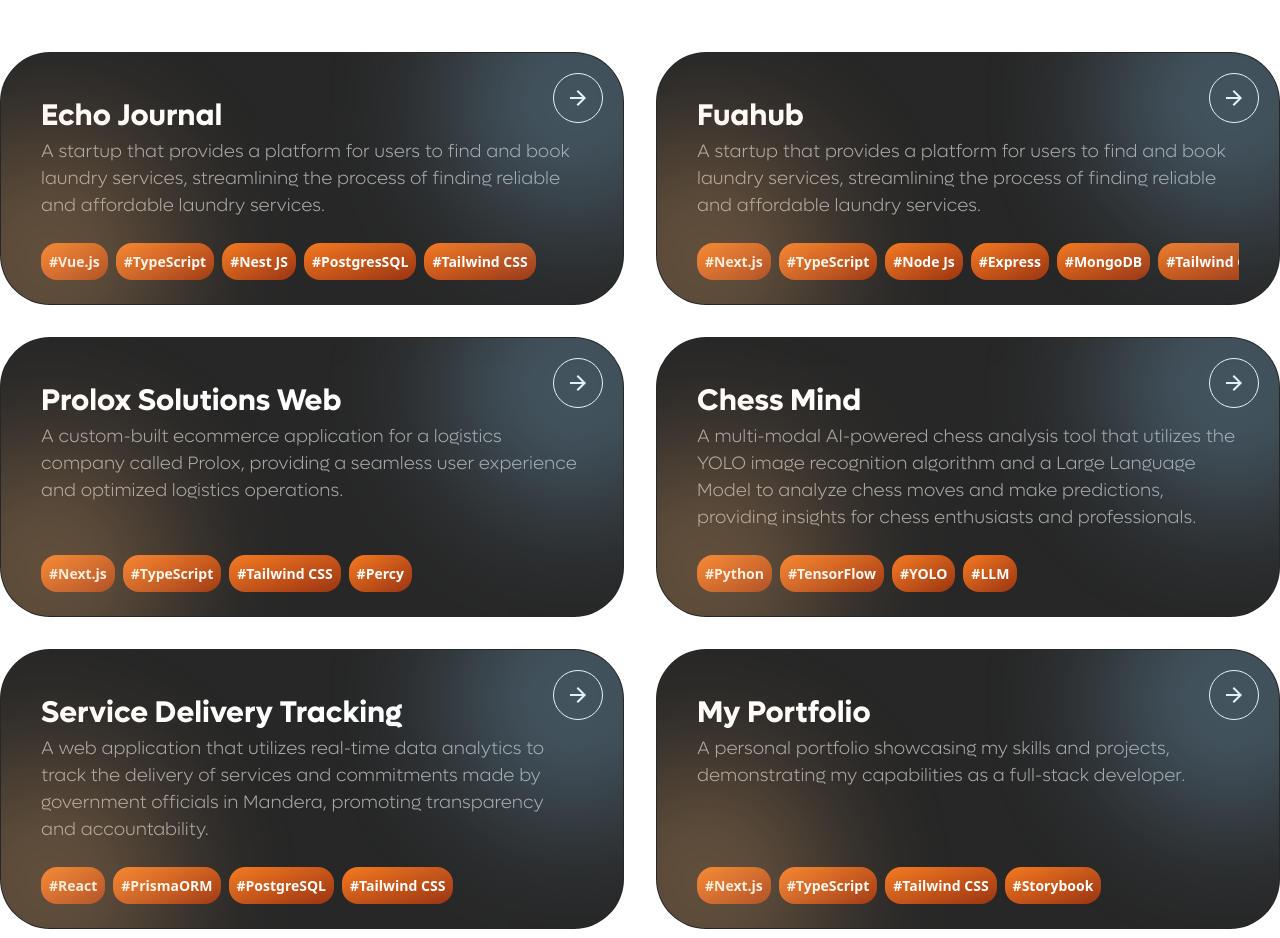
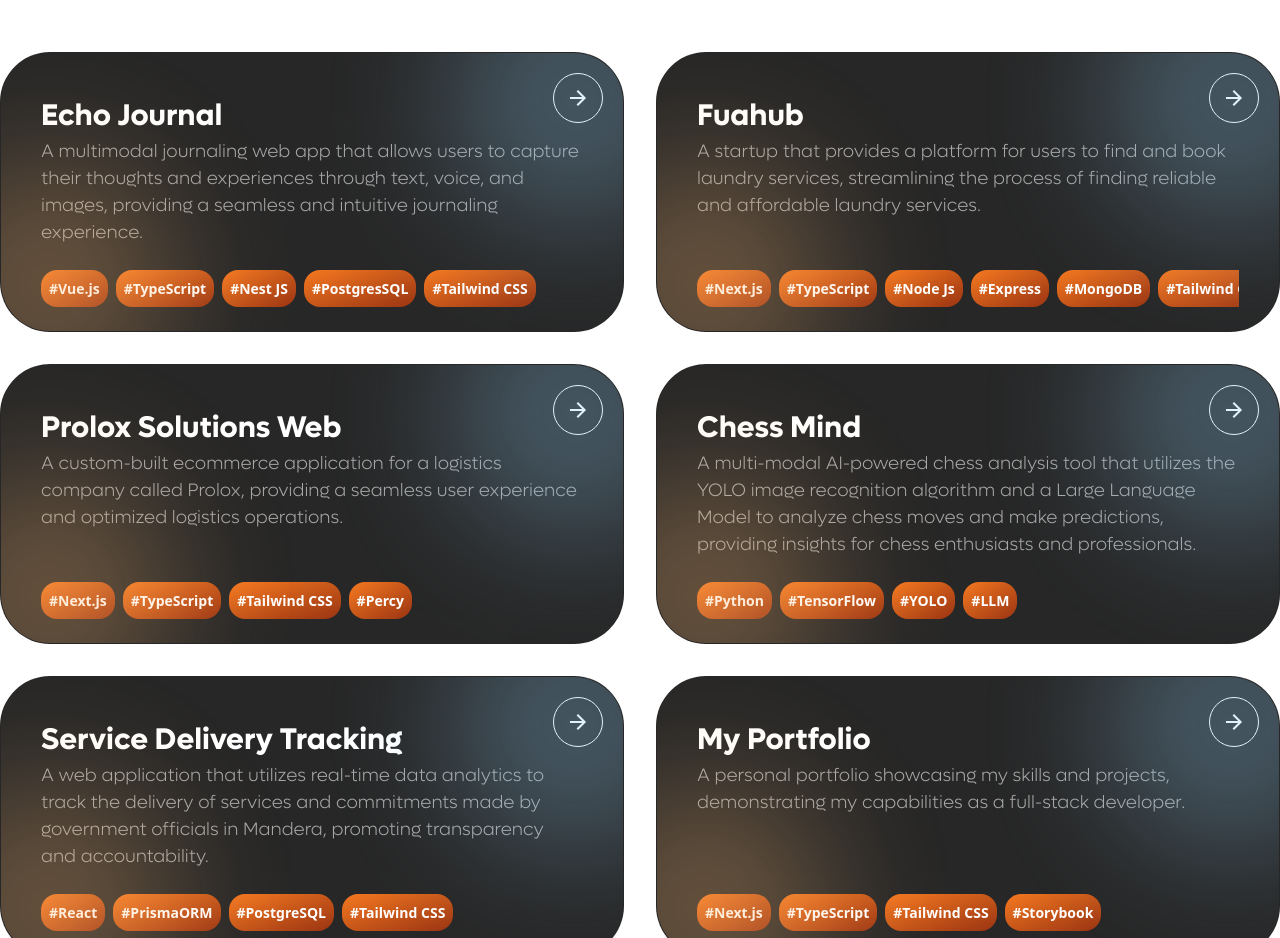
Before and after one commit to clive-limo/my-portfolio-updated, a Next.js app: page / in a window 1280 px wide. Shown: the part 3700-4638 px from the top of the page. Built offline with nearby package versions, Linux system fonts and the light colour scheme.

Commit message:
fix: echo journal description

```diff
--- a/src/components/Projects.tsx
+++ b/src/components/Projects.tsx
@@ -14,7 +14,7 @@ export default function Projects() {
         <div className="mt-5 flex flex-col gap-3 lg:grid lg:grid-cols-2 lg:gap-8">
           <ProjectsCard
             title="Echo Journal"
-            description="A startup that provides a platform for users to find and book laundry services, streamlining the process of finding reliable and affordable laundry services."
+            description="A multimodal journaling web app that allows users to capture their thoughts and experiences through text, voice, and images, providing a seamless and intuitive journaling experience."
             url="https://journal-app-web-xi.vercel.app/"
             complete
             technologies={[
```
